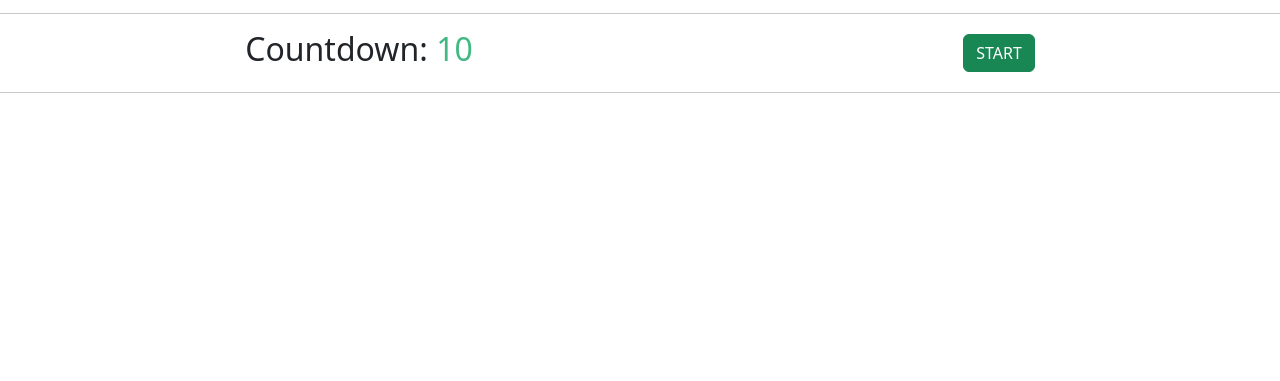
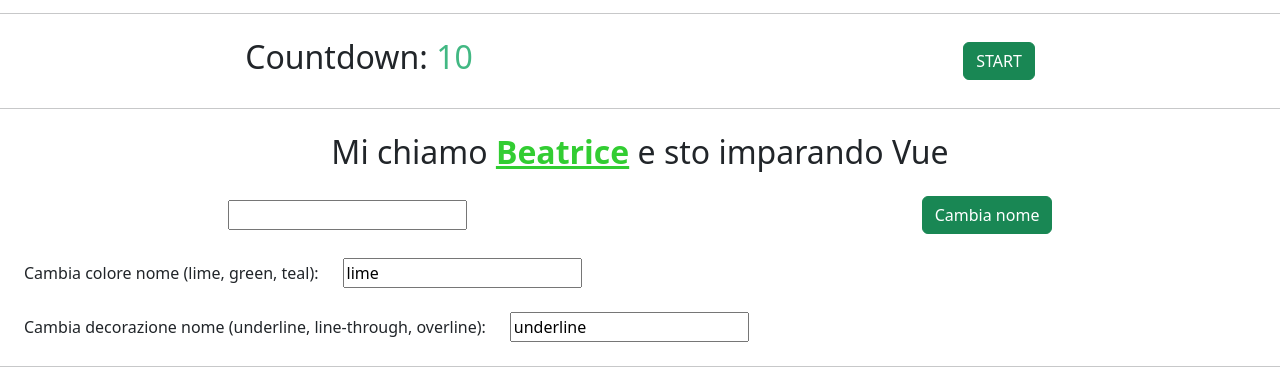
Before and after one commit to BeatriceRocchi/vue-hello, a plain HTML site: page index.html in a window 1280 px wide. Shown: the part 189-570 px from the top of the page. Drawn offline with nearby package versions, Linux system fonts and the light colour scheme.

Commit message:
[add] class changing according to user input

```diff
--- a/assets/style/style.css
+++ b/assets/style/style.css
@@ -4,6 +4,14 @@ img {
 
 .green {
   color: #42b883;
+}
+
+.teal {
+  color: #008080;
+}
+
+.lime {
+  color: limegreen;
 }
 
 .bold {
@@ -17,3 +25,15 @@ img {
 .odd {
   color: #70a0ae;
 }
+
+.line-through {
+  text-decoration: line-through;
+}
+
+.overline {
+  text-decoration: overline;
+}
+
+.underline {
+  text-decoration: underline;
+}
--- a/index.html
+++ b/index.html
@@ -35,7 +35,7 @@
 
       <hr />
 
-      <div class="d-flex align-items-center justify-content-around">
+      <div class="d-flex align-items-center justify-content-around my-4">
         <h2>
           Countdown:
           <span :class="counter % 2 === 0 ? 'even' : 'odd'"
@@ -46,6 +46,31 @@
       </div>
 
       <hr />
+
+      <h2 class="text-center my-4">
+        Mi chiamo
+        <strong :class="[nameColor, nameDecoration]">{{name}}</strong> e sto
+        imparando Vue
+      </h2>
+
+      <div class="d-flex align-items-center justify-content-around my-4">
+        <input @keyup.enter="changeName" type="text" v-model="nameIns" />
+        <button @click="changeName" class="btn btn-success">Cambia nome</button>
+      </div>
+
+      <div class="my-4">
+        <span class="mx-4">Cambia colore nome (lime, green, teal):</span>
+        <input type="text" v-model="nameColor" />
+      </div>
+
+      <div class="my-4">
+        <span class="mx-4"
+          >Cambia decorazione nome (underline, line-through, overline):</span
+        >
+        <input type="text" v-model="nameDecoration" />
+      </div>
+
+      <hr />
     </div>
 
     <!-- JS -->
--- a/js/script.js
+++ b/js/script.js
@@ -10,6 +10,10 @@ createApp({
       textBold: "bold",
       counter: 10,
       isEven: true,
+      name: "Beatrice",
+      nameIns: "",
+      nameColor: "lime",
+      nameDecoration: "underline",
     };
   },
 
@@ -37,6 +41,11 @@ createApp({
         }
       }, 1000);
     },
+
+    //Change name
+    changeName() {
+      this.name = this.nameIns;
+    },
   },
 
   mounted() {
```
Also changed, not shown: 1 other file.
